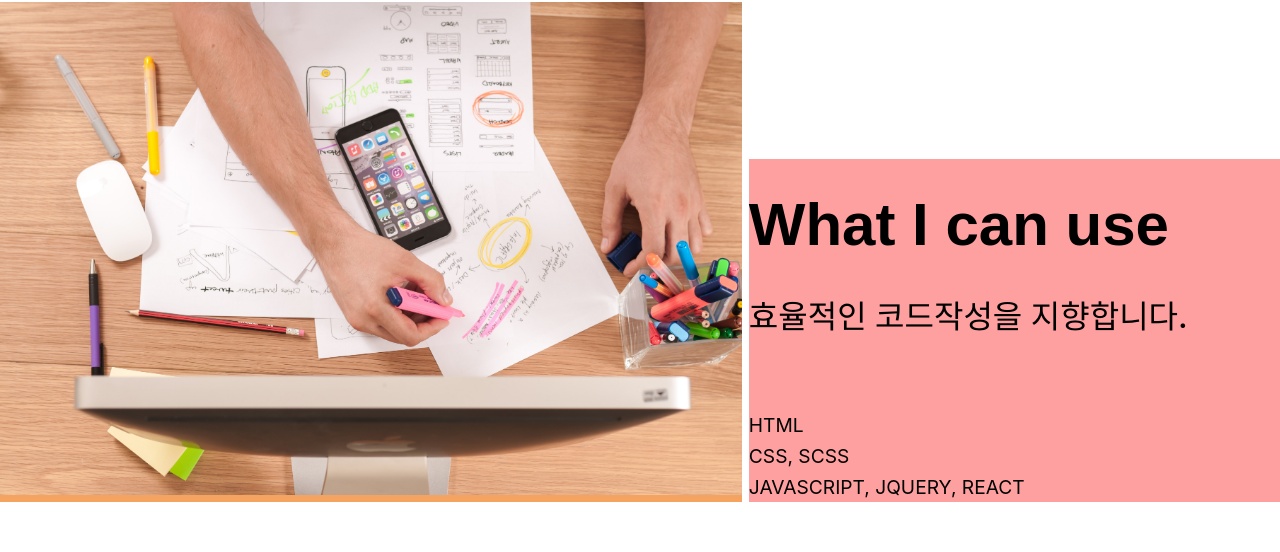
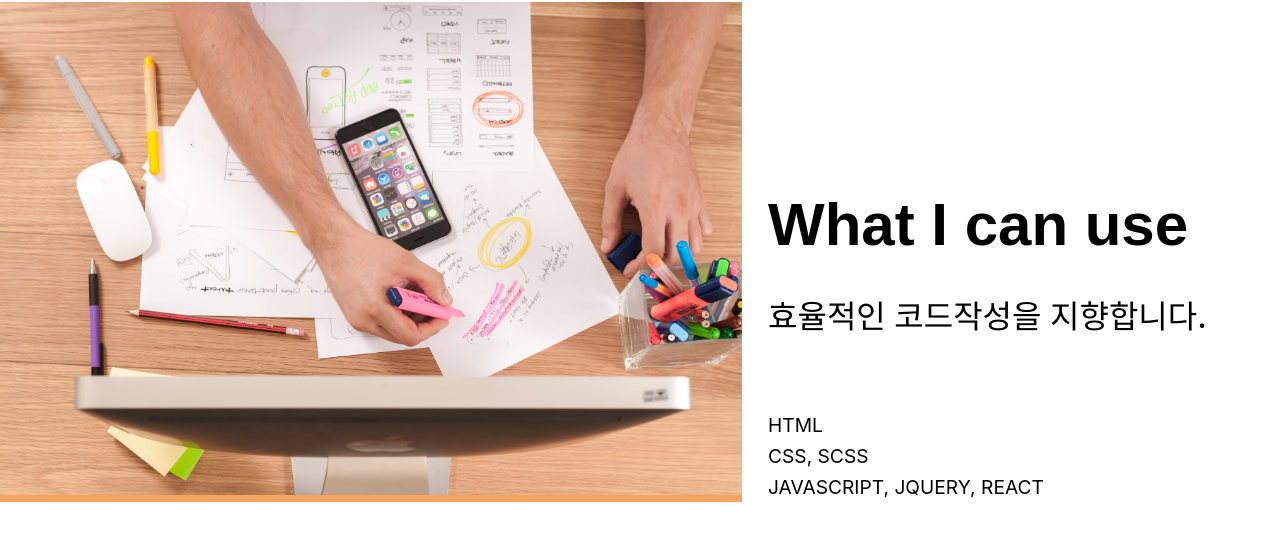
Before and after one commit to chaud1024/portfolio, a React (Create React App) app: page / in a window 1280 px wide. Shown: the part 1145-1697 px from the top of the page. Built offline with nearby package versions, Linux system fonts and the light colour scheme; a web font is replaced by a local one.

Commit message:
TextArea, ImageArea scss edited

```diff
--- a/src/components/ImageArea.js
+++ b/src/components/ImageArea.js
@@ -1,4 +1,6 @@
 import React from 'react'
+
+import './scss/imagearea.scss'
 
 const ImageArea = ({ image }) => {
   return (
--- a/src/components/TextArea.js
+++ b/src/components/TextArea.js
@@ -1,4 +1,6 @@
 import React from 'react'
+
+import './scss/textarea.scss';
 
 const TextArea = ({ title, subtitle, body }) => {
   return (
--- a/src/components/scss/home_main.scss
+++ b/src/components/scss/home_main.scss
@@ -4,33 +4,4 @@
 .layout {
     @include format.display(flex, space-between, center);
     margin-bottom : 120px;
-
-    .textarea {
-        width : 41.5%;
-
-        .title {
-            @include font.titleLine;
-        }
-        .subtitle {
-            @include font.subLine;
-        }
-        .body {
-            @include font.bodyPadding;
-            span {
-                font-family: font.$en_font;
-            }
-        }
-
-    }
-
-    .img-area {
-        width : 58%;
-        overflow : hidden;
-        background-color : sandybrown;
-
-        img {
-            width : 100%;
-            height : 100%;
-        }
-    }
 }
--- a/src/components/scss/home_skills.scss
+++ b/src/components/scss/home_skills.scss
@@ -5,33 +5,4 @@
     @include format.display(flex, space-between, flex-end);
     margin-bottom : 120px;
 
-    .textarea {
-        width : 41.5%;
-        background-color : #ffa0a0;
-
-        .title {
-            @include font.titleLine;
-        }
-        .subtitle {
-            @include font.subLine;
-        }
-        .body {
-            @include font.bodyPadding;
-            span {
-                font-family: font.$en_font;
-            }
-        }
-
-    }
-
-    .img-area {
-        width : 58%;
-        overflow : hidden;
-        background-color : sandybrown;
-
-        img {
-            width : 100%;
-            height : 100%;
-        }
-    }
 }
--- a/src/components/scss/home_slide.scss
+++ b/src/components/scss/home_slide.scss
@@ -6,26 +6,12 @@
     width : 100%;
 
     .textarea {
-        width : 41.5%;
         background-color : rgba(255,255,255,0.5);
         position : absolute;
         top : 5%;
         left : 0;
         z-index : 999;
         padding-bottom : 30px;
-
-        .title {
-            @include font.titleLine;
-        }
-        .subtitle {
-            @include font.subLine;
-        }
-        .body {
-            @include font.bodyPadding;
-            span {
-                font-family: font.$en_font;
-            }
-        }
     }
 
     .container {
--- /dev/null
+++ b/src/components/scss/imagearea.scss
@@ -0,0 +1,10 @@
+.img-area {
+    width : 58%;
+    overflow : hidden;
+    background-color : sandybrown;
+
+    img {
+        width : 100%;
+        height : 100%;
+    }
+}
--- /dev/null
+++ b/src/components/scss/textarea.scss
@@ -0,0 +1,20 @@
+@use "font";
+@use "format";
+
+.textarea {
+    width : 40%;
+
+    .title {
+        @include font.titleLine;
+    }
+    .subtitle {
+        @include font.subLine;
+    }
+    .body {
+        @include font.bodyPadding;
+        span {
+            font-family: font.$en_font;
+        }
+    }
+
+}
```
